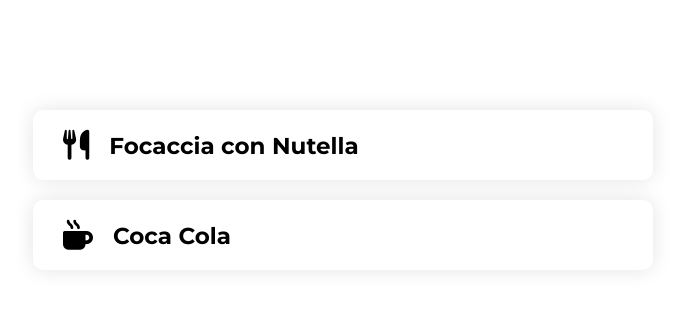
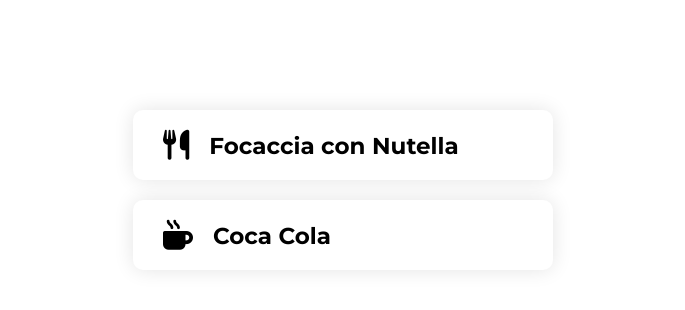
Before and after one commit to SnivyCode/smartbar, a plain HTML site: page index.html in a window 1280 px wide. Shown: the whole page, without its empty margins (297-982 px from the left). Drawn offline with Linux system fonts and the light colour scheme.

Commit message:
Update style.css

```diff
--- a/style.css
+++ b/style.css
@@ -23,7 +23,7 @@ body {
 }
 .sostanza {
     background-color: white;
-    width: 620px;
+    width: 420px;
     height: 70px;
     margin: 10px;
     border-radius: 10px;
```
